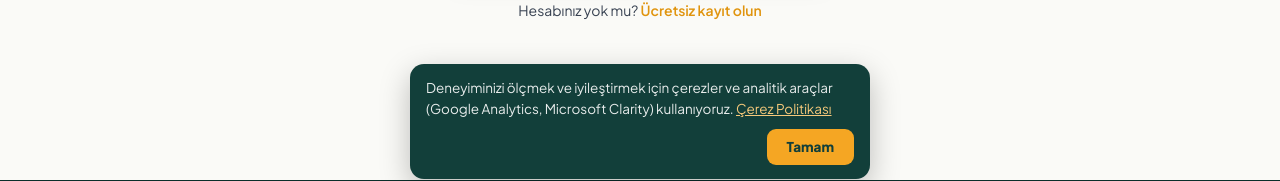
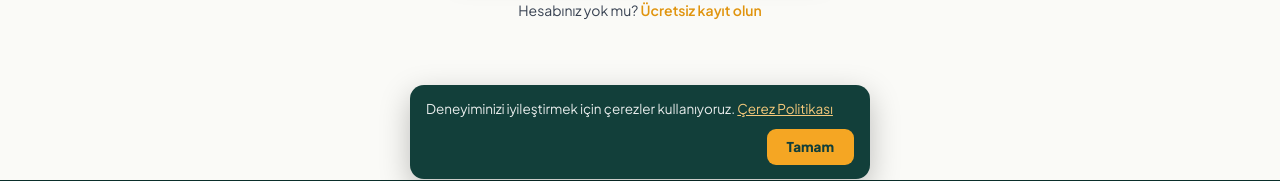
Before and after one commit to Ahmetlrd/CyberTestify, a Next.js app in the folder frontend/: page /login in a window 1280 px wide. Shown: the part 609-790 px from the top of the page. Built offline with nearby package versions, Linux system fonts and the light colour scheme; no server answers.

Commit message:
Cerez notu sadelestirildi: arac isimleri kaldirildi, kisa metin
Co-Authored-By: Claude Opus 4.8 <noreply@anthropic.com>

```diff
--- a/frontend/components/CookieBanner.tsx
+++ b/frontend/components/CookieBanner.tsx
@@ -35,8 +35,7 @@ export function CookieBanner() {
       }}
     >
       <p style={{ margin: 0, color: 'rgba(255,255,255,0.9)' }}>
-        Deneyiminizi ölçmek ve iyileştirmek için çerezler ve analitik araçlar (Google Analytics, Microsoft
-        Clarity) kullanıyoruz.{' '}
+        Deneyiminizi iyileştirmek için çerezler kullanıyoruz.{' '}
         <Link href="/legal/cerez" style={{ color: '#F5C97B', textDecoration: 'underline' }}>Çerez Politikası</Link>
       </p>
       <div style={{ display: 'flex', justifyContent: 'flex-end', marginTop: 10 }}>
```
